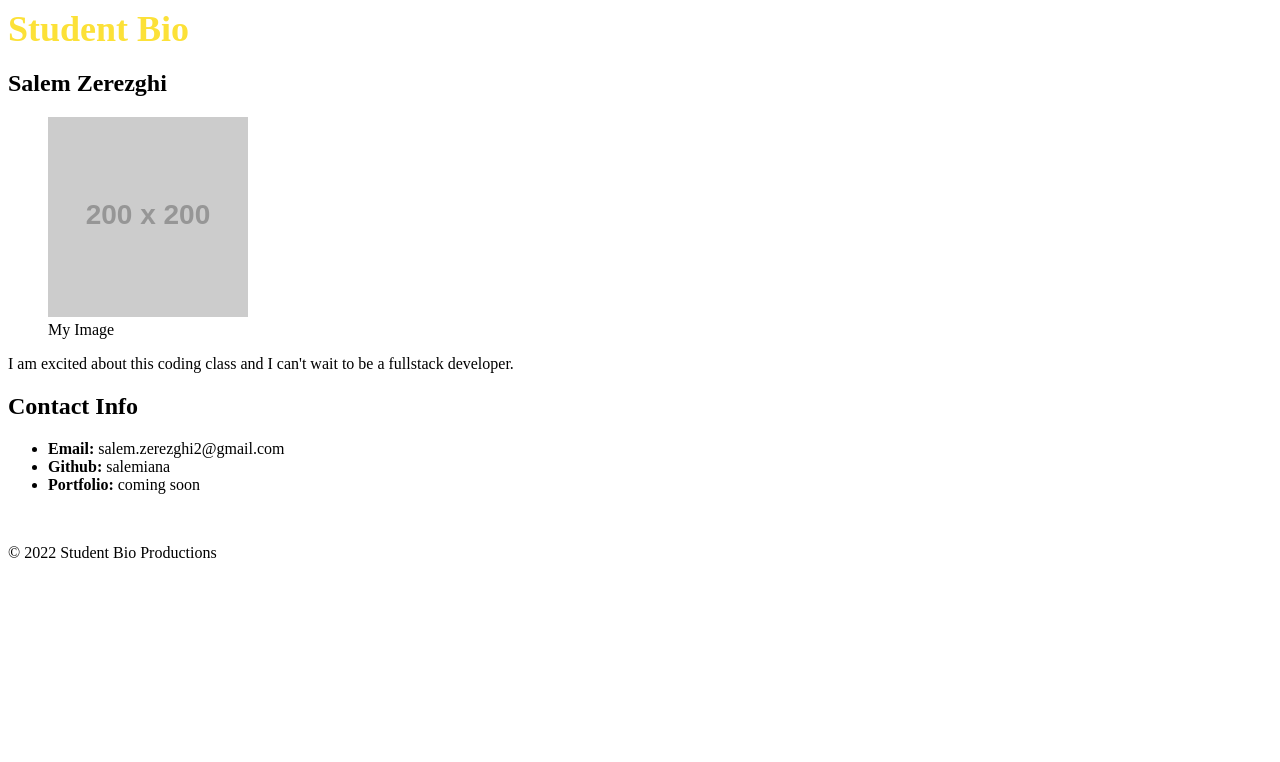
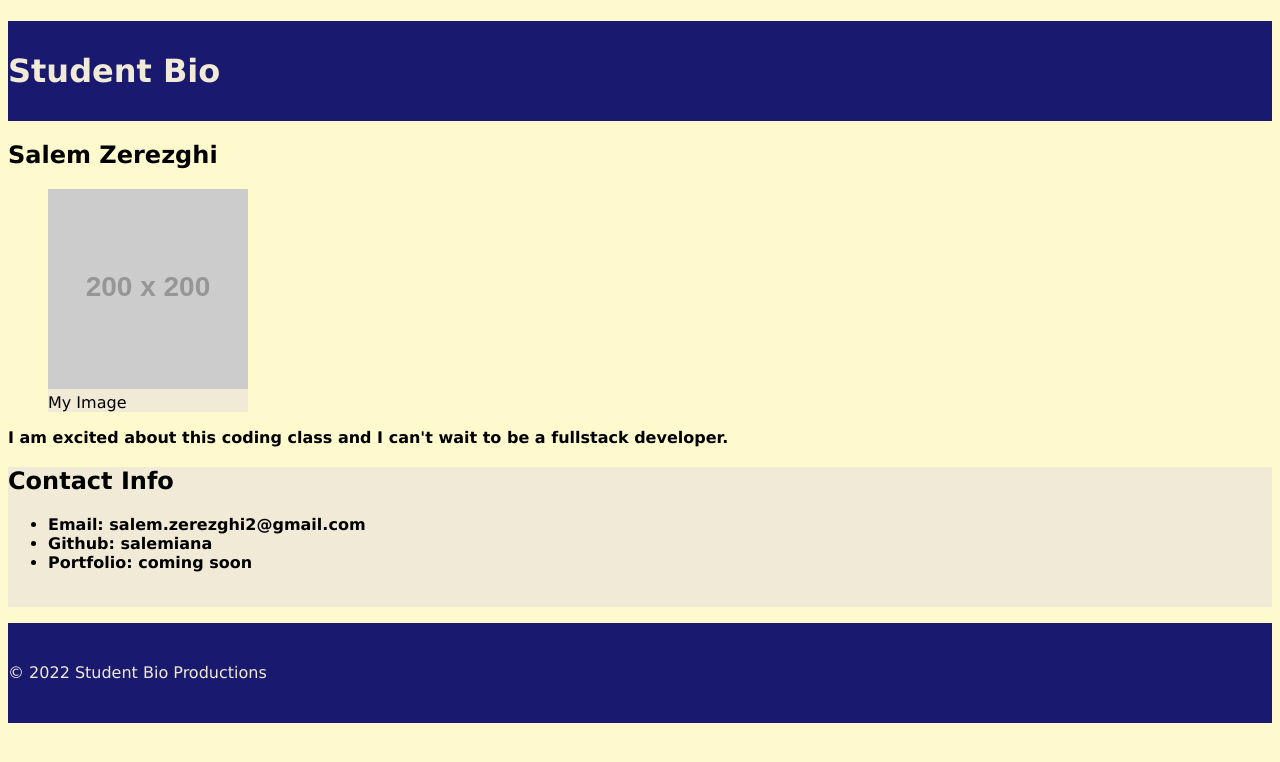
Before and after one commit to salemiana/student-bio, a plain HTML site: page index.html in a window 1280 px wide. Drawn offline with Linux system fonts and the light colour scheme; placeholder pictures from the web are drawn by us.

Commit message:
added a css style1

```diff
--- a/assets/css/style.css
+++ b/assets/css/style.css
@@ -1,10 +1,33 @@
-header h1 {
-    font-weight: bold;
-    font-size: 36px;
-    color: #fce138;
-    margin: 0;
+/* TODO: Label selector type */
+* {
+    font-family: "Lucida Sans Unicode", "Lucida Grande", sans-serif;
   }
 
-  header a {
-    color: #fce138;
-  }
+/* TODO: Label selector type */
+body {
+  background-color: lemonchiffon;
+}
+
+header,
+footer {
+  width: 100%;
+  height: 100px;
+  line-height: 100px;
+  color: #f0ead6;
+  background-color: #191970;
+}
+
+figure {
+  width: 200px;
+  background-color: #f0ead6;
+}
+
+/* TODO: Label selector type */
+.highlighted-text {
+  font-weight: bolder;
+}
+
+/* TODO: Label selector type */
+#contact-section {
+  background-color: #f0ead6;
+}
```
